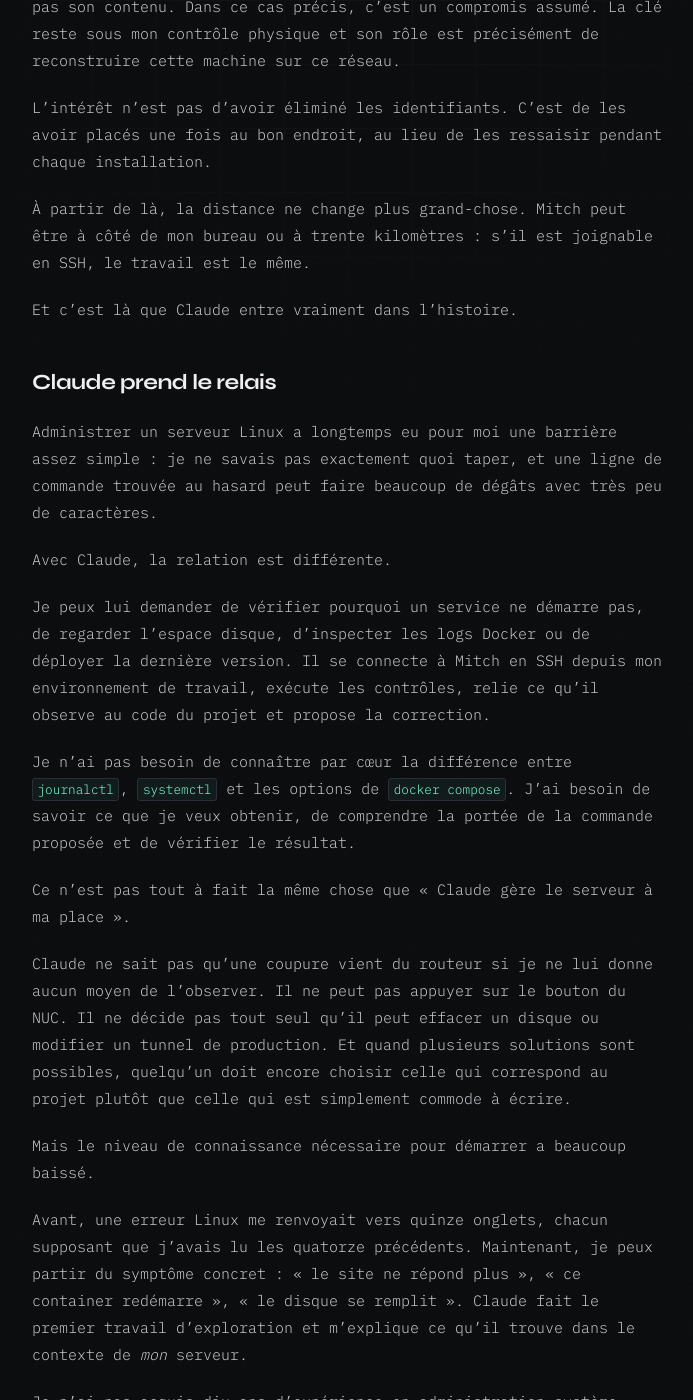
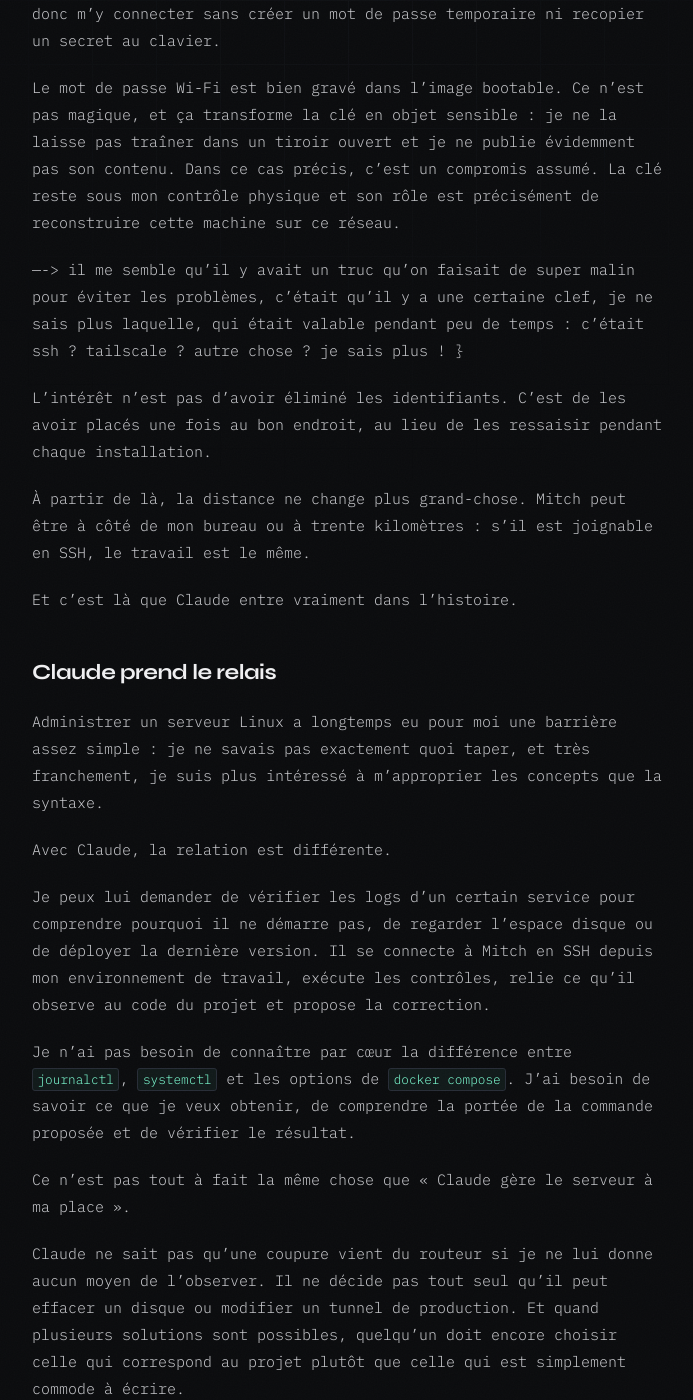
Before and after one commit to salfab/seesharpch, a Jekyll site: the page built from _posts/2026-05-24-serveur-linux-sans-clavier.md, in a window 1280 px wide and 1400 px high, scrolled down 4831 px. Shown: the whole window, without its empty margins (292-985 px from the left). Built offline with Jekyll 4.4.1, drawn with Linux system fonts in a browser that asks for light colours; some of the changed text lies outside the part shown.

Commit message:
review article

```diff
--- a/_posts/2026-05-24-serveur-linux-sans-clavier.md
+++ b/_posts/2026-05-24-serveur-linux-sans-clavier.md
@@ -33,7 +33,7 @@
 
 Mitch est rangé dans un meuble, à côté de la TV. Dans une autre vie, il me servait de Media Center. Aujourd'hui, ni écran, ni clavier, ni souris. C'est parfait pour un serveur, un peu moins pour installer un système d'exploitation.
 
-Je ne voulais surtout pas suivre une checklist du genre : choisir la langue, configurer le clavier, saisir le mot de passe Wi-Fi, créer un utilisateur, copier une clé SSH, installer Docker, cloner le dépôt, démarrer les containers, configurer les tunnels, puis découvrir trois mois plus tard que j'avais oublié l'étape 17.
+Je ne voulais surtout pas suivre une checklist du genre : choisir la langue, configurer le clavier, saisir le mot de passe Wi-Fi, créer un utilisateur, copier une clé SSH, installer Docker, cloner le dépôt, démarrer les containers, configurer les tunnels, installer et configurer tailscale, puis découvrir trois mois plus tard que j'avais oublié l'étape 17.
 
 L'idée était plus simple : mettre toutes ces décisions dans l'image bootable.
 
@@ -50,11 +50,11 @@
 
 ![Une clé USB lance l'installation d'un NUC qui devient accessible à distance après un gros quart d'heure](/assets/img/mappyhour-linux-zero-touch-flow.png)
 
-Le dernier point était important. Pas de câble Ethernet provisoire, pas de clavier « juste pour le mot de passe », pas de commande copiée depuis un autre ordinateur. Après le démarrage sur la clé, Mitch devait se débrouiller tout seul jusqu'à ce qu'il réapparaisse sur le réseau.
+Le dernier point, ne plus rien toucher, était important. Pas de câble Ethernet provisoire, pas de clavier « juste pour le mot de passe », pas de commande copiée depuis un autre ordinateur. Après le démarrage sur la clé, Mitch devait se débrouiller tout seul jusqu'à ce qu'il réapparaisse sur le réseau, et de pouvoir reprendre le flambeau en ssh.
 
-## Le serveur était déjà cuit
+## Le serveur était déjà tout cuit dans la clé
 
-Une clé Ubuntu classique contient un installateur. La mienne contenait aussi les réponses.
+Une clé Ubuntu classique contient un installateur. La mienne contenait aussi la configuration spécifique dont j'avais besoin.
 
 Le Wi-Fi est configuré avant que l'installation commence vraiment. Ubuntu sait quel disque utiliser et quels paquets installer. Au premier démarrage, quelques services mettent en route Tailscale, le tunnel Cloudflare, Docker, MappyHour et la télémétrie. Un contrôle final vérifie que les éléments importants répondent réellement.
 
@@ -70,17 +70,20 @@
 
 À ce moment-là, je n'avais pas seulement un Linux qui démarrait. J'avais déjà une session d'administration à distance, prête à l'emploi, sur une machine qui hébergeait de nouveau l'application.
 
-Le premier build de la clé prend une dizaine de minutes. L'installation complète en prend environ dix-sept. Ce n'est pas instantané, mais ce sont des minutes pendant lesquelles personne n'a besoin de cliquer sur « suivant ».
+Le premier build de la clé prend une dizaine de minutes. L'installation complète en prend environ dix-sept. Ce n'est pas instantané, mais ce sont des minutes pendant lesquelles personne n'a besoin de taper des commandes - particulièrement appréciable quand c'est ta première installation de Linux.
 
 ## Un quart d'heure plus tard : SSH
 
 SSH est le moment où le NUC cesse d'être un objet dans mon salon.
 
-Avant, il faut pouvoir l'allumer, voir ce qu'il fait et éventuellement intervenir. Après, il peut retourner dans son meuble. Tout se passe depuis mon ordinateur : vérifier un service, lire un log, relancer un container ou déployer une nouvelle version.
+Avant, il faut pouvoir l'allumer, voir ce qu'il fait et éventuellement intervenir. Après, il peut retourner dans son meuble. Tout se passe depuis mon laptop, et plus précisément, depuis Claude: vérifier un service, lire un log, relancer un container ou déployer une nouvelle version.
 
+{j'ai l'impression que les deux paragraphes suivants sont de la répétition de ce que l'on a plus haut, non ?
 La clé publique nécessaire est déjà intégrée à l'installation. La clé privée, elle, reste sur ma machine. Dès que Mitch rejoint le réseau privé, je peux donc m'y connecter sans créer un mot de passe temporaire ni recopier un secret au clavier.
 
 Le mot de passe Wi-Fi est bien gravé dans l'image bootable. Ce n'est pas magique, et ça transforme la clé en objet sensible : je ne la laisse pas traîner dans un tiroir ouvert et je ne publie évidemment pas son contenu. Dans ce cas précis, c'est un compromis assumé. La clé reste sous mon contrôle physique et son rôle est précisément de reconstruire cette machine sur ce réseau.
+
+----> il me semble qu'il y avait un truc qu'on faisait de super malin pour éviter les problèmes, c'était qu'il y a une certaine clef, je ne sais plus laquelle, qui était valable pendant peu de temps : c'était ssh ? tailscale ? autre chose ? je sais plus ! }
 
 L'intérêt n'est pas d'avoir éliminé les identifiants. C'est de les avoir placés une fois au bon endroit, au lieu de les ressaisir pendant chaque installation.
 
@@ -90,21 +93,21 @@
 
 ## Claude prend le relais
 
-Administrer un serveur Linux a longtemps eu pour moi une barrière assez simple : je ne savais pas exactement quoi taper, et une ligne de commande trouvée au hasard peut faire beaucoup de dégâts avec très peu de caractères.
+Administrer un serveur Linux a longtemps eu pour moi une barrière assez simple : je ne savais pas exactement quoi taper, et très franchement, je suis plus intéressé à m'approprier les concepts que la syntaxe.
 
 Avec Claude, la relation est différente.
 
-Je peux lui demander de vérifier pourquoi un service ne démarre pas, de regarder l'espace disque, d'inspecter les logs Docker ou de déployer la dernière version. Il se connecte à Mitch en SSH depuis mon environnement de travail, exécute les contrôles, relie ce qu'il observe au code du projet et propose la correction.
+Je peux lui demander de vérifier les logs d'un certain service pour comprendre pourquoi il ne démarre pas, de regarder l'espace disque ou de déployer la dernière version. Il se connecte à Mitch en SSH depuis mon environnement de travail, exécute les contrôles, relie ce qu'il observe au code du projet et propose la correction.
 
 Je n'ai pas besoin de connaître par cœur la différence entre `journalctl`, `systemctl` et les options de `docker compose`. J'ai besoin de savoir ce que je veux obtenir, de comprendre la portée de la commande proposée et de vérifier le résultat.
 
 Ce n'est pas tout à fait la même chose que « Claude gère le serveur à ma place ».
 
-Claude ne sait pas qu'une coupure vient du routeur si je ne lui donne aucun moyen de l'observer. Il ne peut pas appuyer sur le bouton du NUC. Il ne décide pas tout seul qu'il peut effacer un disque ou modifier un tunnel de production. Et quand plusieurs solutions sont possibles, quelqu'un doit encore choisir celle qui correspond au projet plutôt que celle qui est simplement commode à écrire.
+Claude ne sait pas qu'une coupure vient du routeur si je ne lui donne aucun moyen de l'observer. Il ne décide pas tout seul qu'il peut effacer un disque ou modifier un tunnel de production. Et quand plusieurs solutions sont possibles, quelqu'un doit encore choisir celle qui correspond au projet plutôt que celle qui est simplement commode à écrire.
 
 Mais le niveau de connaissance nécessaire pour démarrer a beaucoup baissé.
 
-Avant, une erreur Linux me renvoyait vers quinze onglets, chacun supposant que j'avais lu les quatorze précédents. Maintenant, je peux partir du symptôme concret : « le site ne répond plus », « ce container redémarre », « le disque se remplit ». Claude fait le premier travail d'exploration et m'explique ce qu'il trouve dans le contexte de *mon* serveur.
+Avant, une erreur Linux me renvoyait vers quinze { peut-on remplacer la ligne suivante avec quelque chose de plus linuxien ? genre "quinze ManPages" ? (c'est très linux, ça, les manpages, non ?) onglets, chacun supposant que j'avais lu les quatorze précédents}. Maintenant, je peux partir du symptôme concret : « le site ne répond plus », « ce container redémarre », « le disque se remplit ». Claude fait le premier travail d'exploration et m'explique ce qu'il trouve dans le contexte de *mon* serveur.
 
 Je n'ai pas acquis dix ans d'expérience en administration système. J'ai simplement arrêté d'en avoir besoin pour chaque petite opération.
 
@@ -112,13 +115,14 @@
 
 La clé USB n'a pas supprimé la complexité d'une installation Linux. Elle l'a déplacée.
 
-Au lieu de la payer à chaque réinstallation, au milieu d'une suite de formulaires et de commandes manuelles, je l'ai payée une fois dans une image reproductible. Le Wi-Fi, SSH, les tunnels et les services sont préparés à l'avance, relus comme du code et rejoués de la même façon.
+Au lieu de la payer à chaque réinstallation, au milieu d'une suite de formulaires et de commandes manuelles, je l'ai payée une fois dans une image reproductible. Le Wi-Fi, SSH, les tunnels et les services sont préparés à l'avance, relus comme du code et rejoués de la même façon. La différence, c'est que c'est diablement plus pratique à itérer sur mon laptop avec Claude qu'en me grattant la tête accroupi derrière un meuble au salon.
 
+{beaucoup de redite sur les paragraphes suivants non ?
 Claude fait quelque chose de similaire pour l'administration. Il ne rend pas `systemd`, Docker ou le réseau moins complexes. Il absorbe une partie du coût pour naviguer entre eux, trouver les bonnes informations et traduire le résultat dans un langage que je peux contrôler.
 
 Ça laisse malgré tout quelques responsabilités très humaines : garder les secrets hors du dépôt, limiter les accès, disposer de sauvegardes, relire les opérations risquées et accepter qu'un serveur à trente kilomètres reste un objet physique qui peut très bien décider de ne plus s'allumer.
 
-La différence, c'est que ces responsabilités ne sont plus noyées sous le travail mécanique.
+La différence, c'est que ces responsabilités ne sont plus noyées sous le travail mécanique.}
 
 ## Le vrai changement
 
@@ -132,6 +136,6 @@
 
 Dans mon salon, tout cela s'est résumé à brancher une clé et appuyer sur un bouton.
 
-J'avais donc raison sur un point : installer et administrer Linux à la main ne méritait peut-être pas d'être gagné.
+J'avais donc raison sur un point : installer et administrer Linux à la main n'était peut être pas un combat qui méritait d'être gagné.
 
-Il suffisait de ne plus le faire à la main.
+... À moins qu'on n'ait plus besoin de le faire à la main.
```
